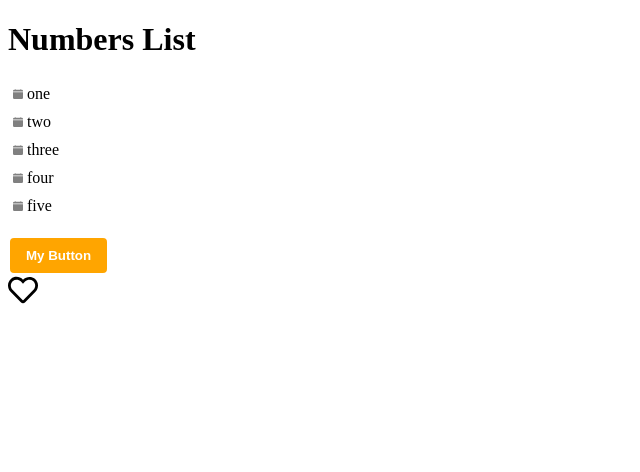
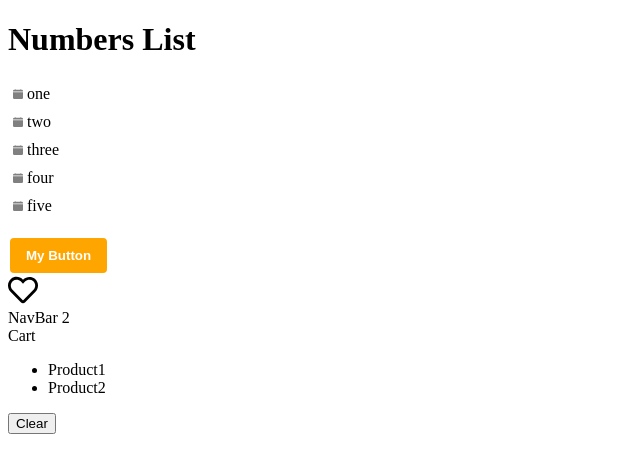
Before and after one commit to SuriyaRamesh/vite-react-app, a React (Vite) app: page / in a window 1280 px wide. Shown: the top 472 px of the page, without its empty margins (0-640 px from the left). Built offline with nearby package versions, Linux system fonts and the light colour scheme.

Commit message:
share state between components

```diff
--- a/src/App.tsx
+++ b/src/App.tsx
@@ -3,6 +3,8 @@
 import Button from "./components/Button/Button";
 import { useState } from "react";
 import Like from "./components/Like";
+import Navbar from "./components/Navbar";
+import Cart from "./components/Cart";
 
 
 const handleSelectItem = (item: string) => console.log(item);
@@ -18,6 +20,8 @@
      {showAlert && <Alert OnClose={() => setShowAlert(false)}><h3>There is an Error!!!</h3></Alert>}
      <Button OnClickHandle={() => setShowAlert(true)} >My Button</Button>
      <Like onClick={() => console.log('Clicked!!')} />
+      <Navbar cartItemsCount={cartItems.length} />
+      <Cart cartItems={cartItems} onClear={() => setCartItems([])} />
     </div>
   )
 }
--- /dev/null
+++ b/src/components/Cart.tsx
@@ -0,0 +1,20 @@
+interface CartProps {
+    cartItems: string[];
+    onClear: () => void;
+}
+
+const Cart = ({ cartItems, onClear }: CartProps) => {
+  return (
+    <>
+        <div>
+            Cart
+        </div>
+        <ul>
+            {cartItems.map(item => <li key={item}>{item}</li>)}
+        </ul>
+        <button onClick={onClear}>Clear</button>
+    </>
+  )
+}
+
+export default Cart
--- /dev/null
+++ b/src/components/Navbar.tsx
@@ -0,0 +1,13 @@
+interface NavbarProps {
+    cartItemsCount: number;
+}
+
+const Navbar = ({cartItemsCount} : NavbarProps) => {
+  return (
+    <div>
+      NavBar {cartItemsCount}
+    </div>
+  )
+}
+
+export default Navbar
```
